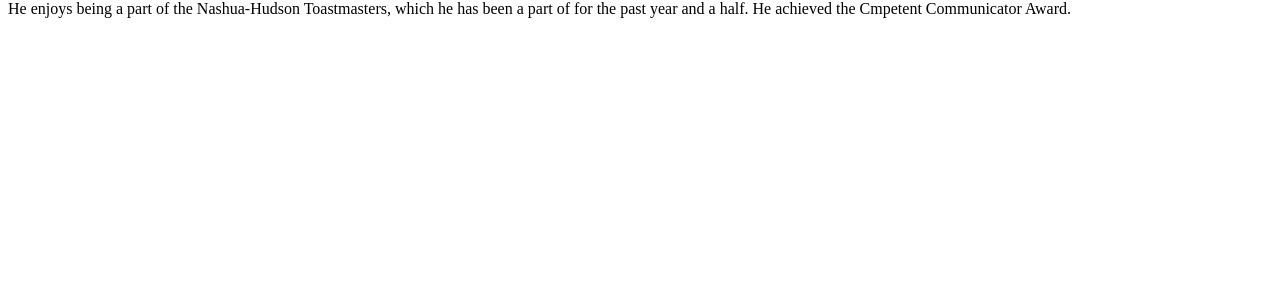
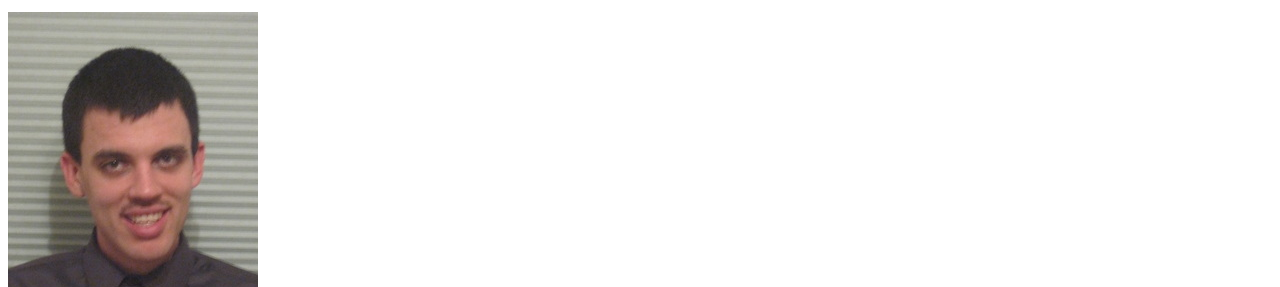
Before and after one commit to mikekrieger/mikekrieger.github.io, a plain HTML site: page index.html in a window 1280 px wide. Shown: the part 68-355 px from the top of the page. Drawn offline with Linux system fonts and the light colour scheme.

Commit message:
indexredone

```diff
--- a/index.html
+++ b/index.html
@@ -10,9 +10,12 @@
 	</title>
 
 </head>
+<h1>About Michael Krieger</h1>
+
+<a href="http://www.linkedin.com/in/mikrieger"><img src="images/michaelkrieger.jpg">
 <body><p>Michael Krieger is the co-founder of <a href="http://www.healthinno.org">Health Innovators</a>. Health Innovators is a nonprofit organization that strives to improve the healthcare industry through collaboration and education. He also is a part of Find My Nurse, which is a virtual nurse service.</p>
 
-	<p>He enjoys being a part of the Nashua-Hudson Toastmasters, which he has been a part of for the past year and a half. He achieved the Cmpetent Communicator Award.</p></body>
+	<p>He enjoys being a part of the Nashua-Hudson Toastmasters, which he has been a part of for the past year and a half. He achieved the Competent Communicator Award. In his spare time, he likes to ski and referee soccer.</p></body>
 				</div>
 			</div>
 		</div>
```
